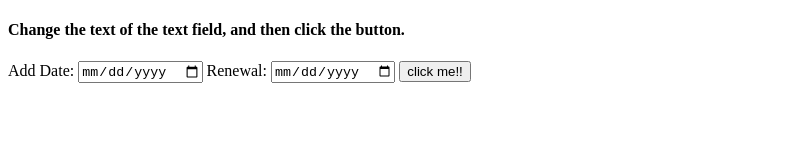
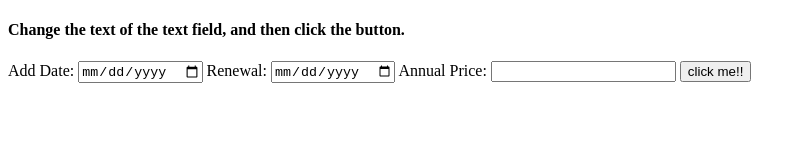
Before and after one commit to carvajalejandro/cs-calculator, a plain HTML site: page index.html in a window 1280 px wide. Shown: the whole page, without its empty margins (0-806 px from the left). Drawn offline with Linux system fonts and the light colour scheme.

Commit message:
add Annual Renewal input on index.html

```diff
--- a/index.html
+++ b/index.html
@@ -11,6 +11,8 @@
   <input type="date" id="addDate" >
   <label for="renewalDate">Renewal: </label>
   <input type="date" id="renewalDate" >
+  <label for="annualPrice">Annual Price: </label>
+  <input type="number" id="annualPrice" >
 
   <button type="button"  onclick="getValueInput()">
       click me!!
```
